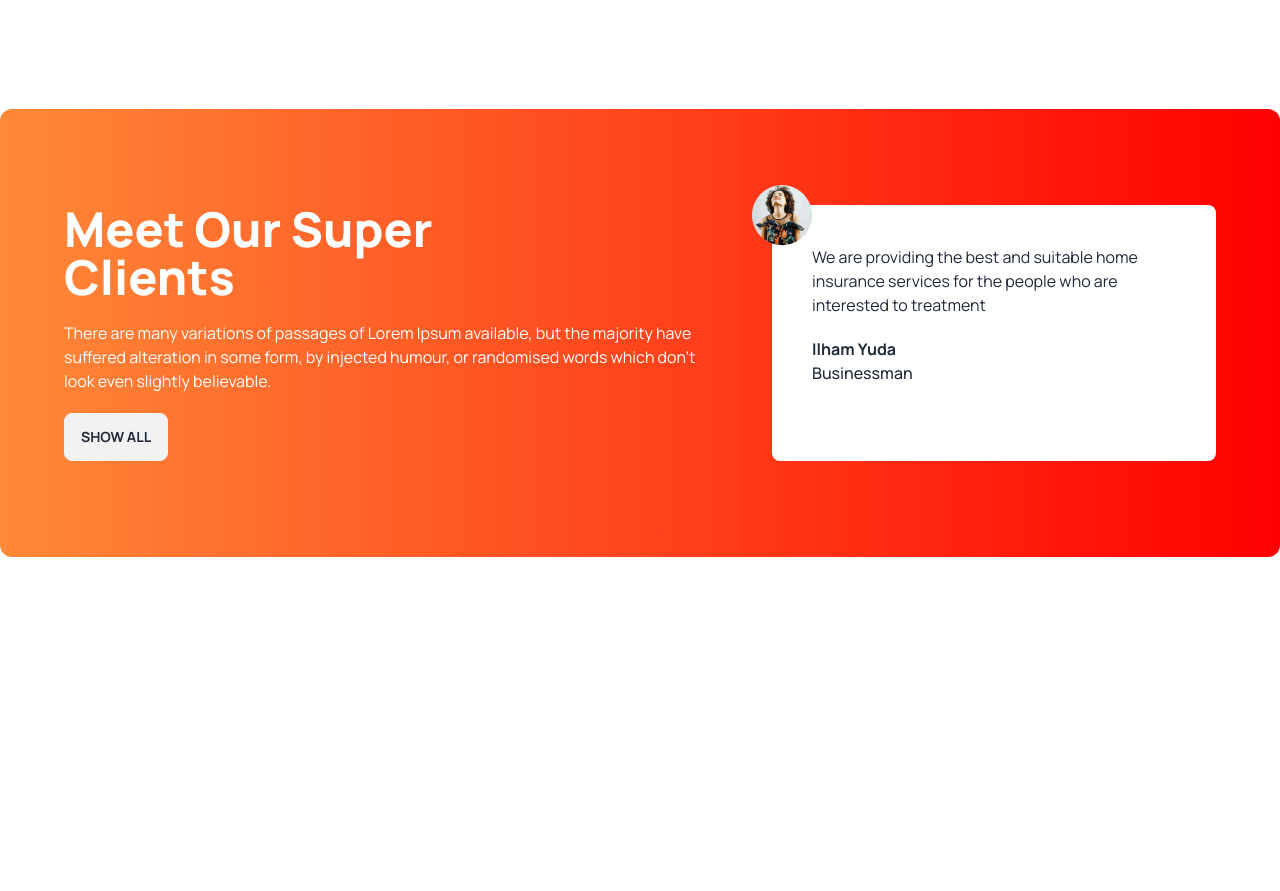
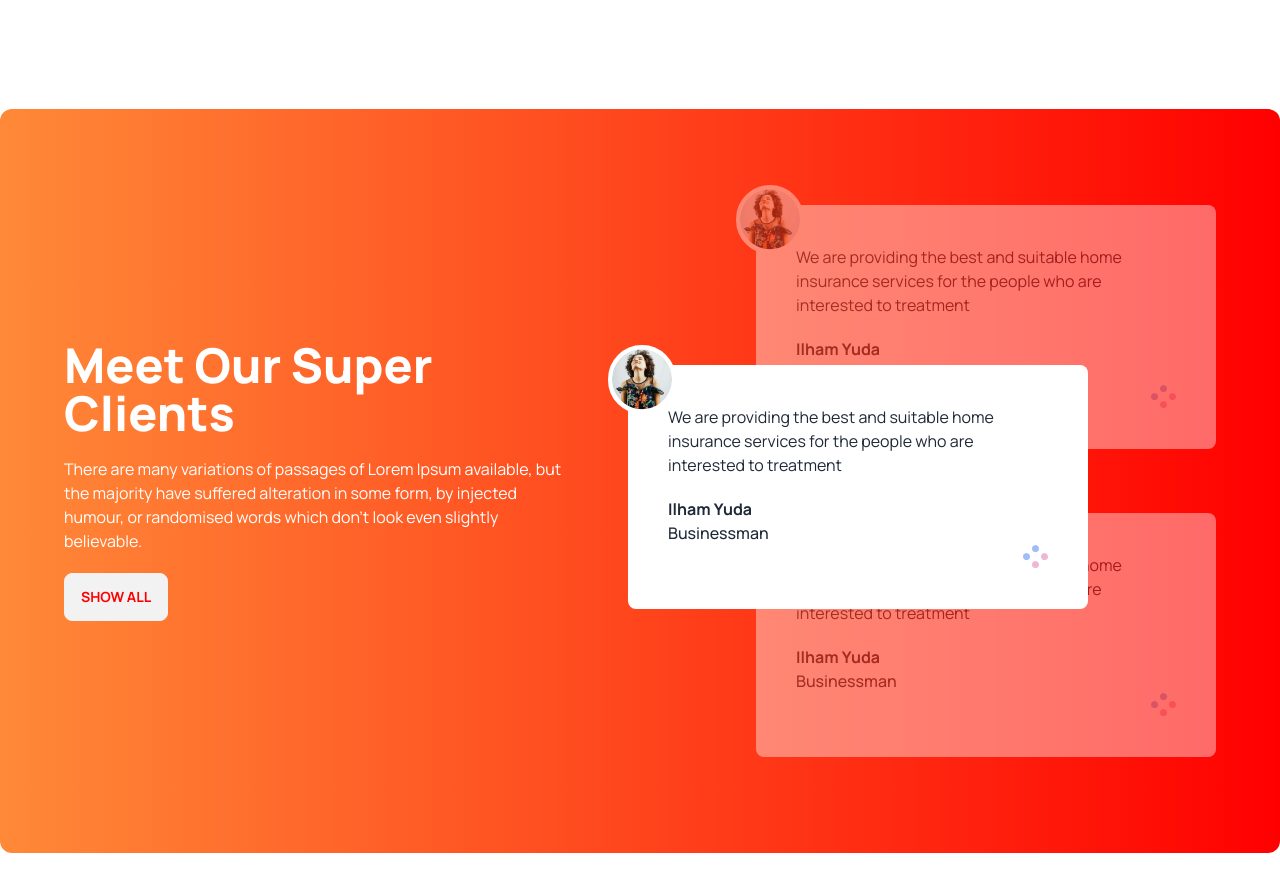
Before and after one commit to nishat-aara/tea-house-website, a plain HTML site: page index.html in a window 1280 px wide. Shown: the part 2006-2897 px from the top of the page. Before the commit the page ends 2675 px from the top, so only its background shows below. Drawn offline with nearby package versions, Linux system fonts and the light colour scheme.

Commit message:
fifth commit

```diff
--- a/index.html
+++ b/index.html
@@ -130,18 +130,39 @@
 
           </section>
            <!-- super client section -->
-           <section class="my-28 flex flex-col lg:flex-row gap-12 rounded-xl bg-gradient-to-r from-[#FF8938] to-[#F00] px-16 py-24 ">
+           <section class="lg:my-28 flex flex-col lg:flex-row gap-12 rounded-xl bg-gradient-to-r from-[#FF8938] to-[#F00] lg:px-16 py-24">
+            <div class="flex items-center lg:pr-36">
                 <div class="space-y-5">
                   <h2 class="text-5xl font-extrabold text-white">Meet Our Super <br> Clients</h2>
                 <p class="text-white">There are many variations of passages of Lorem Ipsum available, but the majority have suffered alteration in some form, by injected humour, or randomised words which don't look even slightly believable. </p>
-                <button class="btn">Show All</button>
+                <button class="btn text-[#F00]">Show All</button>
                 </div>
-                <!-- review -->
-                <div class="relative p-10 rounded-lg bg-white">
-                    <img class="absolute -top-5 -left-5" src="./images/client.png" alt="">
+            </div>
+               <div class="relative">
+                 <!--next review -->
+                 <div class="relative p-10 rounded-lg bg-white opacity-40 mb-16 z-10 lg:w-[460px]">
+                  <img class="absolute -top-5 -left-5 border-4 border-white rounded-full bg-white" src="./images/client.png" alt="">
                   <p>We are providing the best and suitable home insurance services for the people who are interested to treatment</p>
                   <h4 class="font-bold mt-5">Ilham Yuda</h4>
                     <p class="font-medium">Businessman</p>
+                   <div class="flex justify-end"> <img src="./images/circles.png" alt=""></div>
+              </div>
+                 <!--current review -->
+                 <div class="absolute p-10 rounded-lg bg-white top-40 lg:-left-32 lg:w-[460px] z-20">
+                  <img class="absolute -top-5 -left-5 border-4 border-white rounded-full bg-white" src="./images/client.png" alt="">
+                  <p>We are providing the best and suitable home insurance services for the people who are interested to treatment</p>
+                  <h4 class="font-bold mt-5">Ilham Yuda</h4>
+                    <p class="font-medium">Businessman</p>
+                   <div class="flex justify-end"> <img src="./images/circles.png" alt=""></div>
+              </div>
+                 <!--previous review -->
+                 <div class="relative p-10 rounded-lg bg-white opacity-40 z-10 lg:w-[460px]">
+                  <img class="absolute -top-5 -left-5 border-4 border-white rounded-full bg-white" src="./images/client.png" alt="">
+                  <p>We are providing the best and suitable home insurance services for the people who are interested to treatment</p>
+                  <h4 class="font-bold mt-5">Ilham Yuda</h4>
+                    <p class="font-medium">Businessman</p>
+                   <div class="flex justify-end"> <img src="./images/circles.png" alt=""></div>
+              </div>
                </div>
 
            </section>
```
Lines whose indentation alone changed are shown as unchanged.
